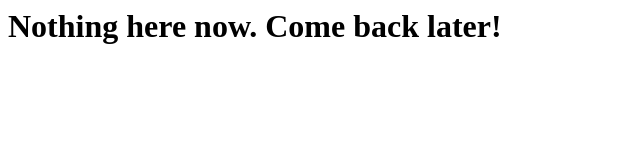
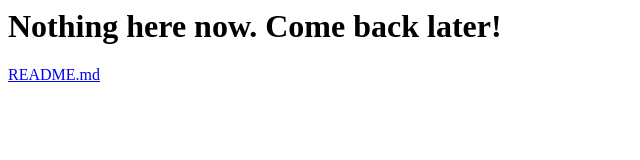
Before and after one commit to mannyhappenings/mannyhappenings.github.io, a plain HTML site: page index.html in a window 1280 px wide. Shown: the whole page, without its empty margins (0-640 px from the left). Drawn offline with Linux system fonts and the light colour scheme.

Commit message:
Adding readme link in index.html

```diff
--- a/index.html
+++ b/index.html
@@ -4,5 +4,6 @@
 	</head>
 	<body>
 		<h1>Nothing here now. Come back later!</h1>
+		<a href="README.md">README.md</a>
 	</body>
 </html>
```
